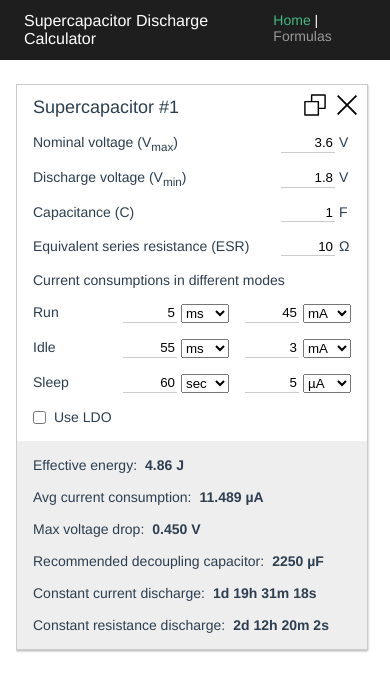
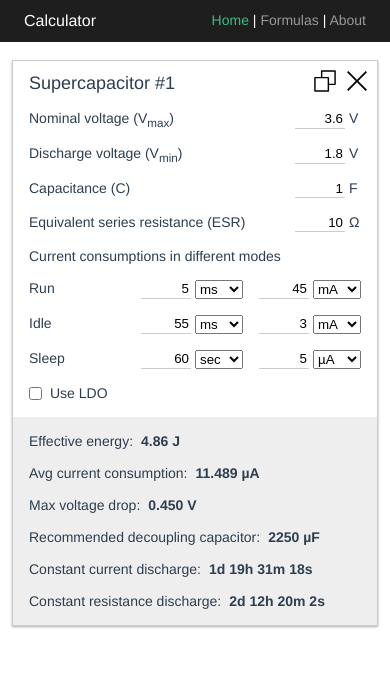
Before and after one commit to strange-v/supercap, a Vue app: page / in a window 390 px wide. Shown: the top 690 px of the page. Built offline with nearby package versions, Linux system fonts and the light colour scheme; what vue-katex would draw is missing.

Commit message:
Adapted for smartphones, added about

```diff
--- a/src/App.vue
+++ b/src/App.vue
@@ -2,14 +2,17 @@
   <div id="app">
     <div id="header">
       <div class="name">Supercapacitor Discharge Calculator</div>
+      <div class="name name-short">Calculator</div>
       <div class="center"></div>
       <div class="nav">
         <router-link to="/">Home</router-link> |
-        <router-link to="/formulas">Formulas</router-link>
-        <!-- <router-link to="/about">About</router-link> -->
+        <router-link to="/formulas">Formulas</router-link> |
+        <router-link to="/about">About</router-link>
       </div>
     </div>
-    <router-view/>
+    <div class="page-container">
+      <router-view/>
+    </div>
   </div>
 </template>
 <script>
@@ -27,6 +30,9 @@ export default {
 }
 </script>
 <style lang="scss">
+* {
+  box-sizing: border-box;
+}
 body {
   margin: 0;
   padding: 0;
@@ -39,16 +45,22 @@ body {
   font-size: 14px;
 }
 #header {
+  position: fixed;
+  width: 100%;
   display: flex;
   padding: 12px 24px;
   margin-bottom: 24px;
   background: #1e1e1e;
   color: #fff;
+  z-index: 10;
 
   .name {
     margin-right: 24px;
     overflow: hidden;
     font-size: 16px;
+  }
+  .name-short {
+    display: none;
   }
   .center {
     flex: 1;
@@ -64,6 +76,9 @@ body {
     }
   }
 }
+.page-container {
+  padding-top: 60px;
+}
 .page {
   font-size: 14px;
   max-width: 900px;
@@ -71,11 +86,11 @@ body {
   padding-bottom: 24px;
 
   h1 {
-    margin-top: 24px;
+    margin-top: 16px;
     margin-bottom: 8px;
   }
   h2 {
-    margin-top: 24px;
+    margin-top: 16px;
     margin-bottom: 8px;
   }
   h3 {
@@ -95,7 +110,25 @@ body {
     }
   }
 }
-input:focus, textarea:focus, select:focus{
+input:focus, textarea:focus, select:focus {
   outline: none;
 }
+@media only screen and (max-width:480px) {
+  #header {
+    margin-bottom: 12px;
+
+    .name {
+      display: none;
+    }
+    .name-short {
+      display: block;
+    }
+  }
+  .page {
+    box-sizing: border-box;
+    width: 100%;
+    margin: 0;
+    padding: 0 12px 24px 12px;
+  }
+}
 </style>
--- a/src/components/Capacitor.vue
+++ b/src/components/Capacitor.vue
@@ -125,31 +125,12 @@ export default {
       return this.getAvgCurrentConsumption(this.run, this.idle, this.sleep, this.ldoEnabled ? this.ldo : null);
     },
     maxVoltageDrop() {
-      const runCurrent = this.getCurrent(this.run.current, this.run.currentUnit);
-      const idleCurrent = this.getCurrent(this.idle.current, this.idle.currentUnit);
-      const sleepCurrent = this.getCurrent(this.sleep.current, this.sleep.currentUnit);
-      const maxCurrent = Math.max(runCurrent, idleCurrent, sleepCurrent);
+      let maxCurrentMode = this.getMaxCurrentMode(this.run, this.idle, this.sleep);
 
-      return this.esr * maxCurrent;
+      return maxCurrentMode.c * (this.esr + maxCurrentMode.t / this.cap);
     },
     dCapacitor() {
-      const runTime = this.getTime(this.run.time, this.run.timeUnit);
-      const runCurrent = this.getCurrent(this.run.current, this.run.currentUnit);
-      const idleTime = this.getTime(this.idle.time, this.idle.timeUnit);
-      const idleCurrent = this.getCurrent(this.idle.current, this.idle.currentUnit);
-      const sleepTime = this.getTime(this.sleep.time, this.sleep.timeUnit);
-      const sleepCurrent = this.getCurrent(this.sleep.current, this.sleep.currentUnit);
-
-      const modes = [{t: runTime, c: runCurrent}, {t: idleTime, c: idleCurrent}, {t: sleepTime, c: sleepCurrent}];
-      let maxCurrentMode = null;
-      for (let mode of modes) {
-        if (maxCurrentMode == null) {
-          maxCurrentMode = mode;
-          continue;
-        }
-        if (mode.c > maxCurrentMode.c)
-          maxCurrentMode = mode;
-      }
+      let maxCurrentMode = this.getMaxCurrentMode(this.run, this.idle, this.sleep);
 
       return maxCurrentMode.c * maxCurrentMode.t / 0.1;
     },
@@ -217,6 +198,27 @@ export default {
       }
 
       return result;
+    },
+    getMaxCurrentMode(run, idle, sleep) {
+      const runTime = this.getTime(run.time, run.timeUnit);
+      const runCurrent = this.getCurrent(run.current, run.currentUnit);
+      const idleTime = this.getTime(idle.time, idle.timeUnit);
+      const idleCurrent = this.getCurrent(idle.current, idle.currentUnit);
+      const sleepTime = this.getTime(sleep.time, sleep.timeUnit);
+      const sleepCurrent = this.getCurrent(sleep.current, sleep.currentUnit);
+
+      const modes = [{t: runTime, c: runCurrent}, {t: idleTime, c: idleCurrent}, {t: sleepTime, c: sleepCurrent}];
+      let maxCurrentMode = null;
+      for (let mode of modes) {
+        if (maxCurrentMode == null) {
+          maxCurrentMode = mode;
+          continue;
+        }
+        if (mode.c > maxCurrentMode.c)
+          maxCurrentMode = mode;
+      }
+
+      return maxCurrentMode;
     },
     getCurrent(value, unit) {
       const v = parseFloat(value);
@@ -334,6 +336,7 @@ export default {
   margin-bottom: 16px;
   width: 350px;
   min-width: 350px;
+  box-sizing: border-box;
   border: 1px solid #ccc;
   box-shadow: 0 1px 3px rgba(0,0,0,0.12), 0 1px 2px rgba(0,0,0,0.24);
 
@@ -381,7 +384,7 @@ export default {
       margin: 1px 8px 0 0;
     }
     .suffix {
-      width: 12px;
+      width: 16px;
       padding-left: 4px;
       overflow: hidden;
     }
@@ -416,4 +419,10 @@ export default {
     }
   }
 }
+@media only screen and (max-width:480px) {
+  .capacitor {
+    width: 100%;
+    min-width: 100%;
+  }
+}
 </style>
--- a/src/views/About.vue
+++ b/src/views/About.vue
@@ -1,5 +1,13 @@
 <template>
   <div class="page">
-    <h1>This is an about page</h1>
+    <h2>About</h2>
+    <p>This calculator has been created to simplify the life of enthusiasts who would like to use supercapacitors in their projects.</p>
+    <p>Please report any issues via the <a href="https://github.com/strange-v/supercap" target="_blank">GitHub</a> issue tracker.</p>
+
+    <h2>Icon credits</h2>
+    <ul>
+      <li><a href="https://thenounproject.com/search/?q=1292416&amp;i=1292416" target="_blank">Close</a> icon by Fahmihorizon from the Noun Project.</li>
+      <li><a href="https://thenounproject.com/search/?q=1292416&amp;i=1292416" target="_blank">Duplicate</a> icon by johartcamp from the Noun Project.</li>
+    </ul>
   </div>
 </template>
--- a/src/views/Formulas.vue
+++ b/src/views/Formulas.vue
@@ -104,10 +104,22 @@ h3 {
   font-size: 16px;
 }
 .f-desc {
-  margin: 0px 15%;
+  margin: 0px 15% 2em 15%;
 
   li {
     list-style-type: none;
   }
 }
+
+@media only screen and (max-width:480px) {
+  .f-desc {
+    margin: 0;
+    padding: 0 8%;
+
+    li {
+      margin: 0;
+      pad: 0;
+    }
+  }
+}
 </style>
--- a/src/views/Home.vue
+++ b/src/views/Home.vue
@@ -120,4 +120,12 @@ export default {
   margin: 0 16px 0 16px;
   padding-bottom: 16px;
 }
+
+@media only screen and (max-width:480px) {
+  .home {
+    display: block;
+    margin: 0;
+    padding: 0 12px;
+  }
+}
 </style>
```
Also changed, not shown: 16 other files (tests, documents, lock files or other folders).
